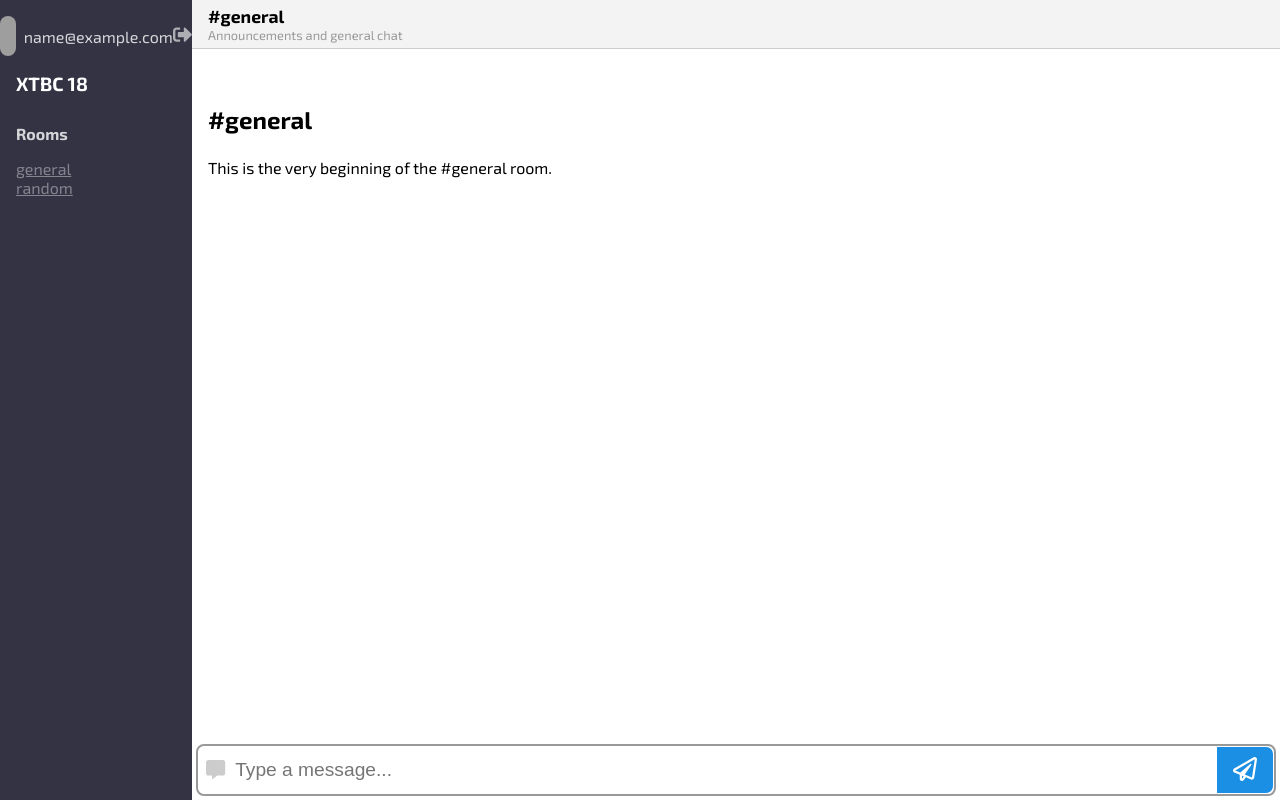
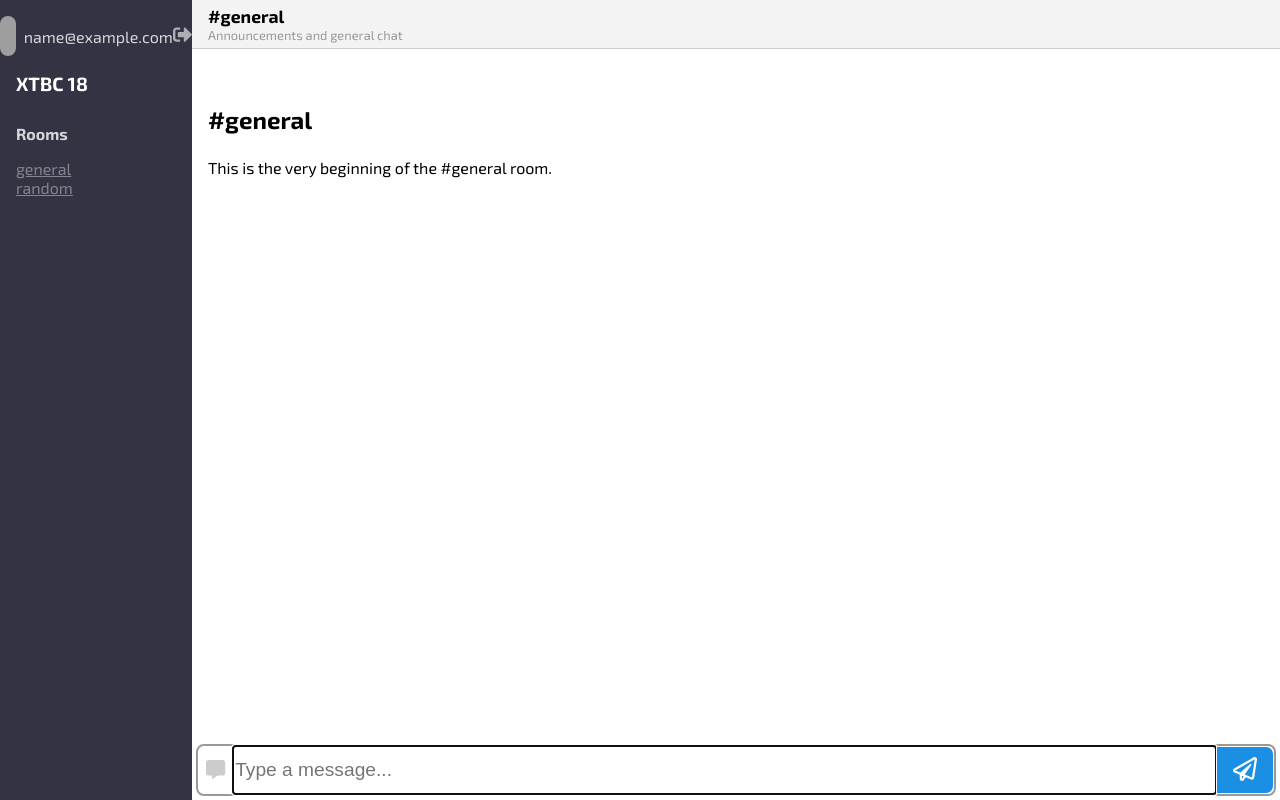
Before and after one commit to ColinHayes985/Chatarang, a React (Create React App) app: page / in a window 1280 px wide. Both pictures are taken after typing "name@example.com" into the empty fields and a click on the button "Sign In". Built offline with nearby package versions, Linux system fonts and the light colour scheme; grey boxes are pictures that could not be loaded.

Commit message:
Fix issue with messages not sending

```diff
--- a/src/MessageForm.js
+++ b/src/MessageForm.js
@@ -8,32 +8,23 @@ class MessageForm extends Component{
         this.setState({body:''})
     }
     handleChange=(ev)=>{
-        this.setState({body:ev.target.value})
+        this.setState({body: ev.target.value})
     }
     render(){
         return(
-            /*<form
-             className="MessageForm"
-             onSubmit={this.handleSubmit}
-            >
-                <input
-                 type="text"
-                 name="body"
-                 placeholder="Type Message Here..."
-                 autoFocus
-                 required
-                 value={this.state.body}
-                 onChange={this.handleChange}
-                />
-                <button type="submit">
-                    Send
-                </button>
-            </form>*/
-        <form class="MessageForm" style={styles.MessageForm}>
+        <form className="MessageForm" style={styles.MessageForm} onSubmit={this.handleSubmit}>
             <div class="chatIcon" style={styles.chatIcon}>
                 <i class="fas fa-comment-alt"></i>
             </div>
-            <input type="text" placeholder="Type a message..." style={styles.input}/>
+            <input
+                name="body"
+                required
+                autoFocus
+                value={this.state.body}
+                onChange={this.handleChange}
+                type="text"
+                placeholder="Type a message..."
+                style={styles.input}/>
             <button type="submit" style={styles.button}>
                 <i class="far fa-paper-plane" title="Send"></i>
             </button>
```
